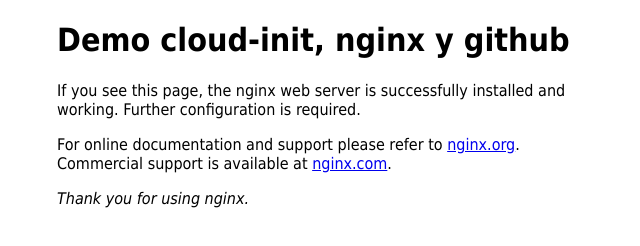
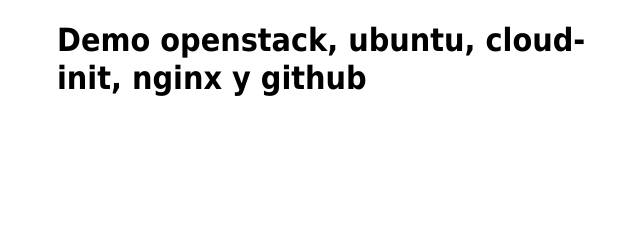
Before and after one commit to patriciochavez/demo-nginx-cloud-init, a plain HTML site: page index.html in a window 1280 px wide. Shown: the whole page, without its empty margins (303-943 px from the left). Drawn offline with Linux system fonts and the light colour scheme.

```diff
--- a/index.html
+++ b/index.html
@@ -11,15 +11,7 @@
 </style>
 </head>
 <body>
-<h1>Demo cloud-init, nginx y github</h1>
-<p>If you see this page, the nginx web server is successfully installed and
-working. Further configuration is required.</p>
+<h1>Demo openstack, ubuntu, cloud-init, nginx y github</h1>
 
-<p>For online documentation and support please refer to
-<a href="http://nginx.org/">nginx.org</a>.<br/>
-Commercial support is available at
-<a href="http://nginx.com/">nginx.com</a>.</p>
-
-<p><em>Thank you for using nginx.</em></p>
 </body>
 </html>
```
